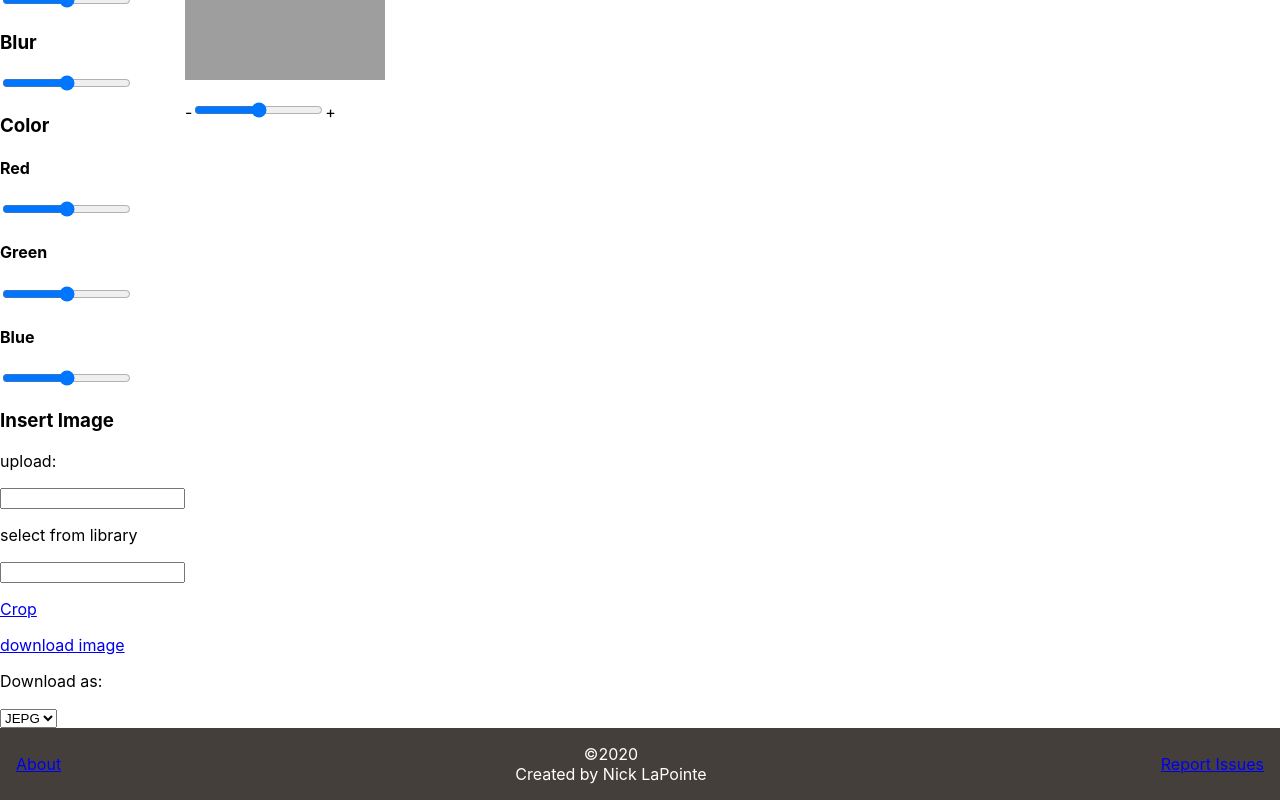
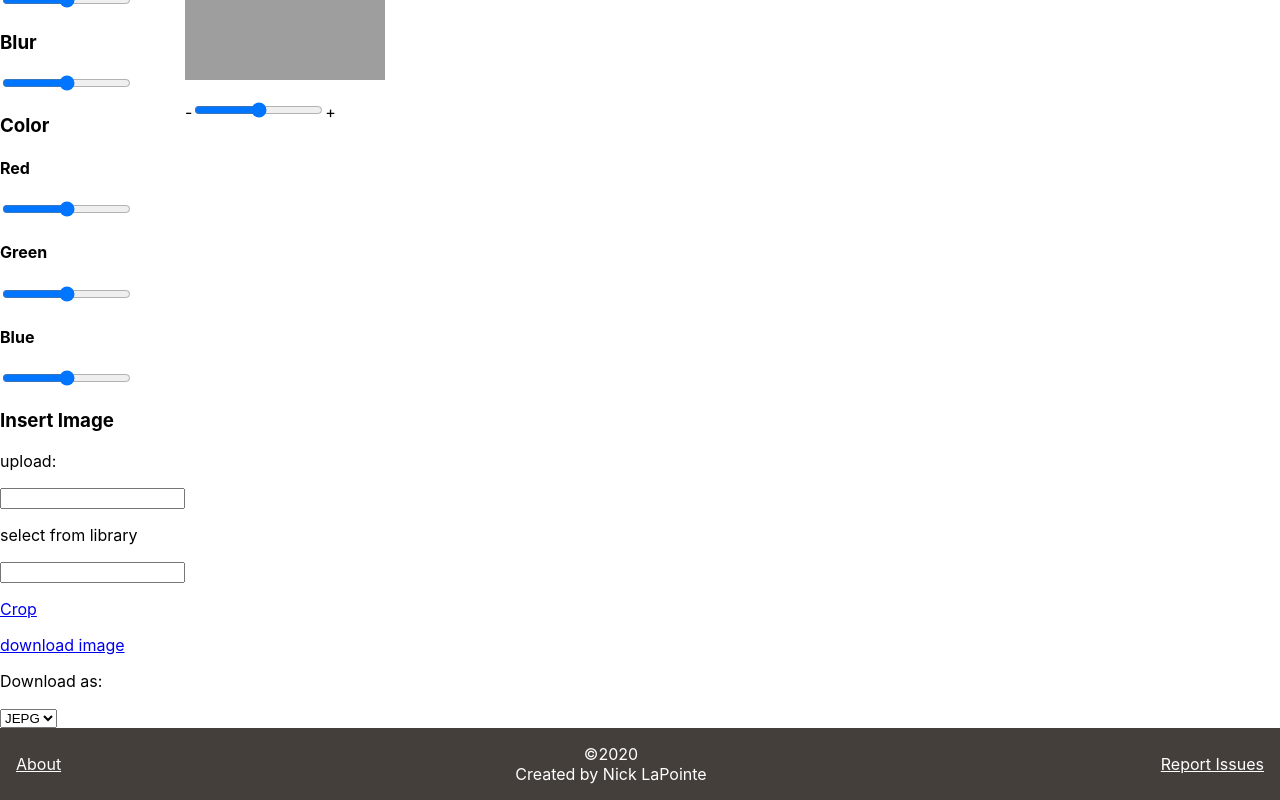
Before and after one commit to nickl72/image-web-app, a React (Create React App) app in the folder app/: page / in a window 1280 px wide. Shown: the part 202-1002 px from the top of the page. Built offline with nearby package versions, Linux system fonts and the light colour scheme; grey boxes are pictures that could not be loaded.

Commit message:
Created colors.js and refactored code to import colors from one file

```diff
--- a/app/src/styles/Footer.js
+++ b/app/src/styles/Footer.js
@@ -1,4 +1,5 @@
 import styled from 'styled-components'
+import colors from './colors'
 
 export const StyledFooter = styled.footer`
     padding: 0 1em;
@@ -6,6 +7,9 @@ export const StyledFooter = styled.footer`
     justify-content: space-between;
     align-items: center;
     text-align: center;
-    background-color: #453F3C;
-    color: #FFFFFF;
+    background-color: ${colors.lava};
+    color: ${colors.white};
+    a {
+        color: ${colors.white};
+    }
 `
--- a/app/src/styles/GlobalComponents.js
+++ b/app/src/styles/GlobalComponents.js
@@ -1,4 +1,5 @@
 import styled from 'styled-components';
+import colors from './colors';
 
 export const Modal = styled.div`
     background: rgba(0,0,0,.3);
@@ -8,7 +9,7 @@ export const Modal = styled.div`
     z-index: 1;
 
     div {
-        background: white;
+        background: ${colors.white};
         padding: 25px;
         border-radius: 3px;
         box-shadow: 2px 2px 20px 2px gray;
--- a/app/src/styles/Header.js
+++ b/app/src/styles/Header.js
@@ -1,9 +1,11 @@
-import styled from 'styled-components'
+import styled from 'styled-components';
+import colors from './colors';
 
 export const StyledHeader = styled.header`
     padding: 0 1em;
-    background-color: #7952B3;
+    background-color: ${colors.purple};
     display: flex;
     justify-content: space-between;
     align-items: center;
+    color: ${colors.black};
 `
--- /dev/null
+++ b/app/src/styles/colors.js
@@ -0,0 +1,10 @@
+const colors = {
+    white: '#FFFFFF',
+    blue: '#449DD1',
+    green: '#7AC74F',
+    purple: '#7952b3',
+    lava: '#453F3C',
+    black: '#000000'
+}
+
+export default colors
```
